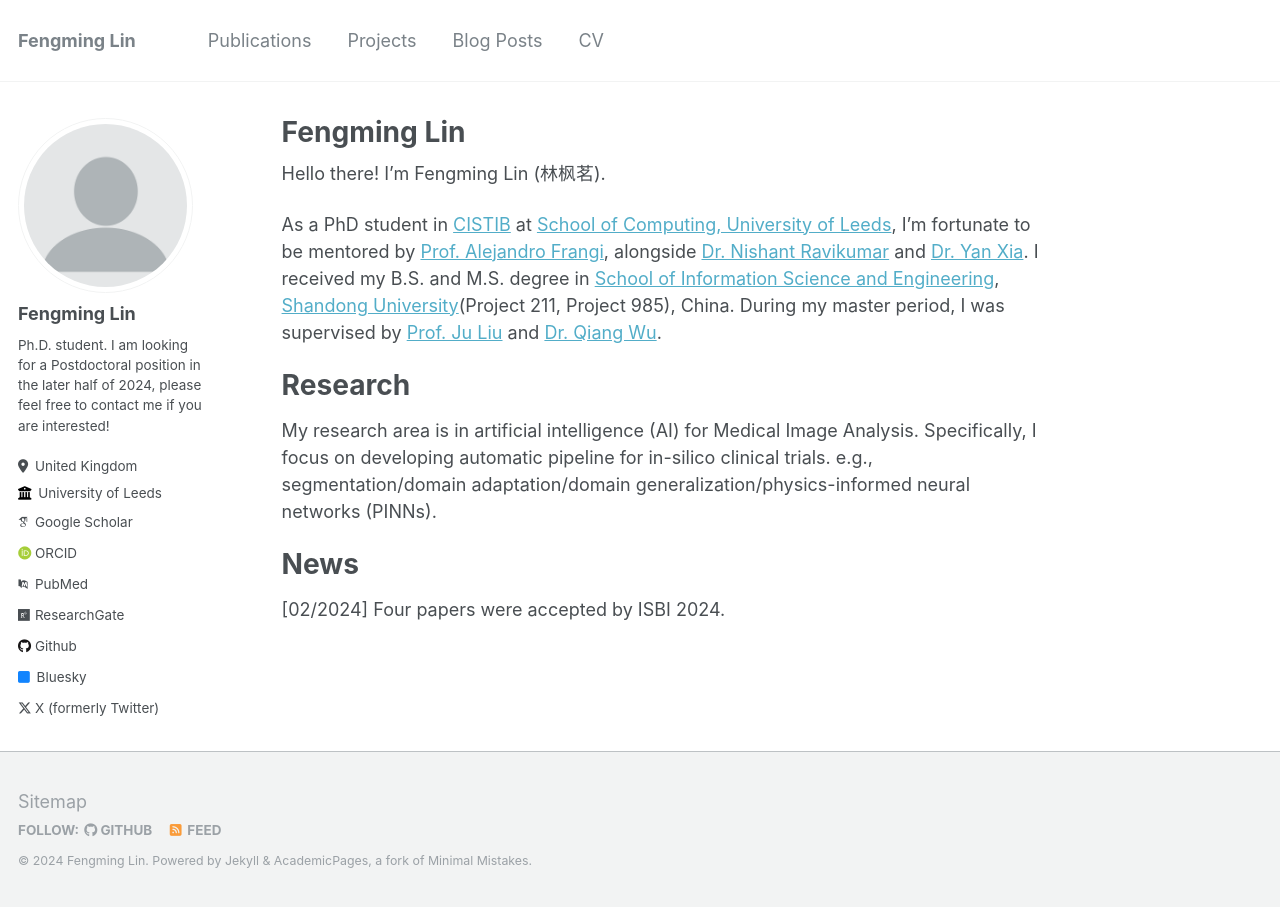
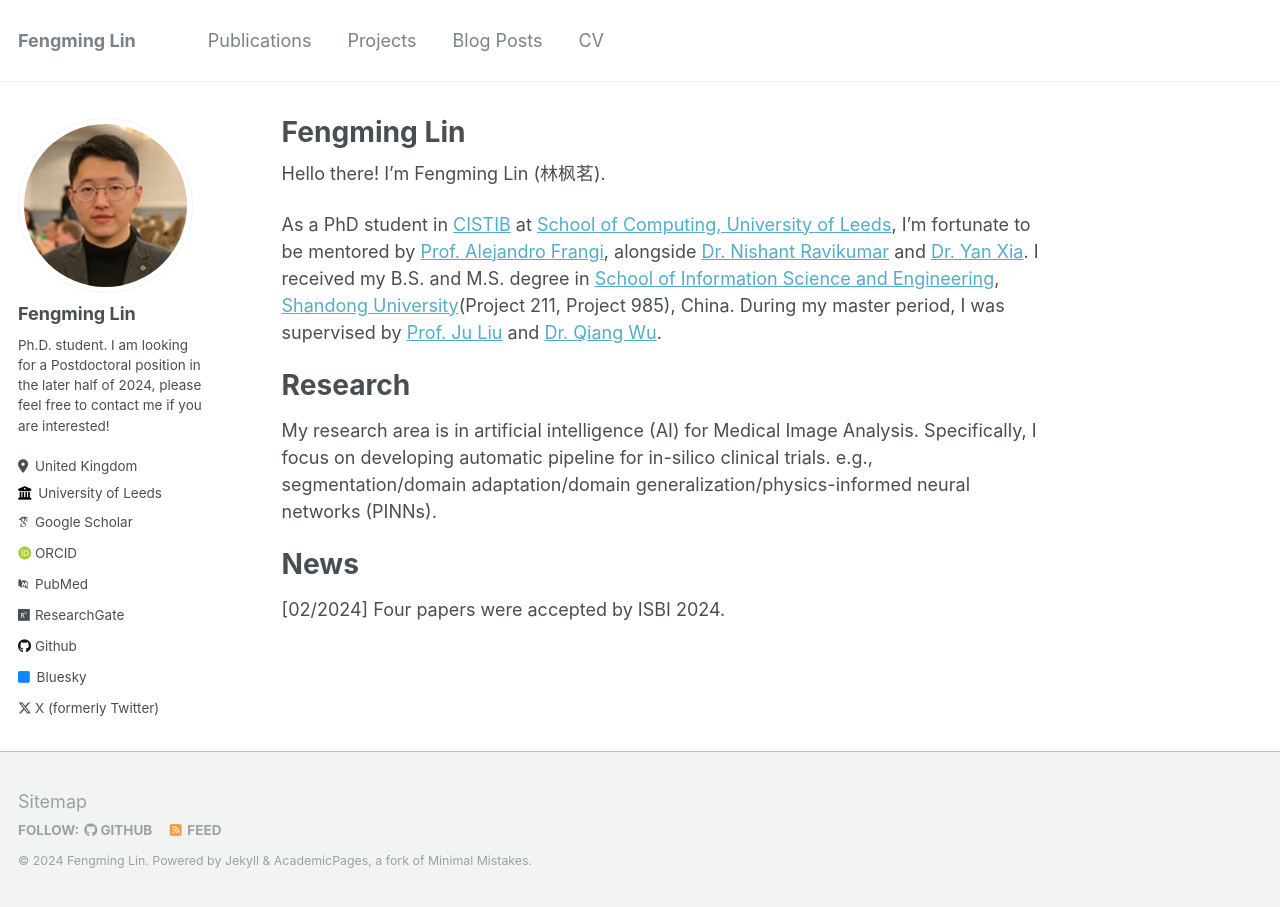
Before and after one commit to fmlinks/fmlinks.github.io, a Jekyll site: the page built from _pages/about.md, in a window 1280 px wide. Built offline with Jekyll 4.4.1, drawn with Linux system fonts in a browser that asks for light colours; some web fonts are replaced.

Commit message:
Update _config.yml

```diff
--- a/_config.yml
+++ b/_config.yml
@@ -21,7 +21,7 @@ repository               : "fmlinks/fmlinks.github.io"
 #               Additional customization can be done by editing /_includes/author-profile.html
 author:
   # Biographic information
-  avatar           : "profile.png"
+  avatar           : "portrait3.png"
   name             : "Fengming Lin"
   pronouns         : # example: "she/her"
   bio              : "Ph.D. student. I am looking for a Postdoctoral position in the later half of 2024, please feel free to contact me if you are interested!
```
